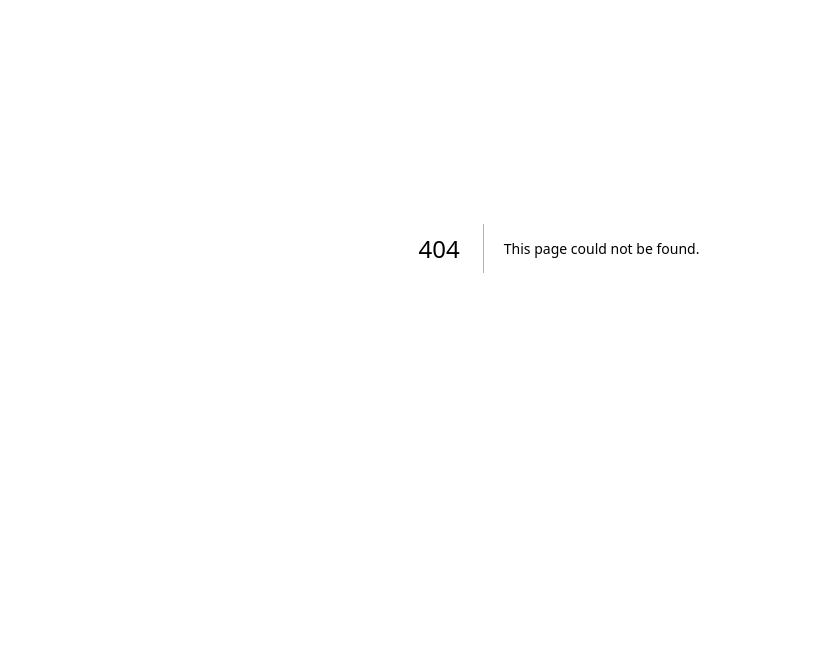
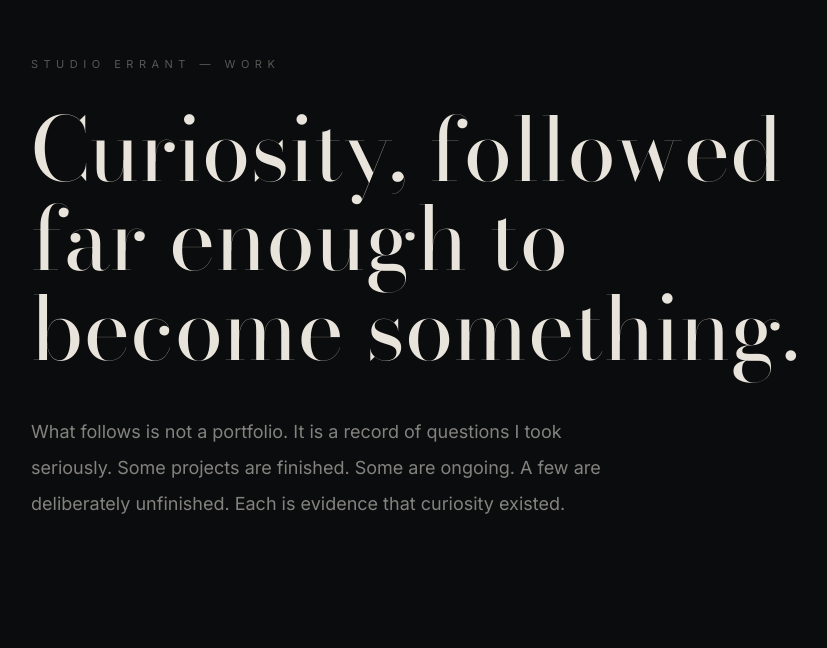
Before and after one commit to XiaoPongo/studioerrant, a Next.js app: page /work in a window 1280 px wide. Before the commit this address had no page. Shown: the part 152-800 px from the top of the page, without its empty margins (81-908 px from the left). Built offline with nearby package versions, Linux system fonts and the light colour scheme.

Commit message:
Create page.tsx

```diff
--- /dev/null
+++ b/src/app/work/page.tsx
@@ -0,0 +1,5 @@
+import { WorkPage } from "@/components/errant/pages/work-page";
+
+export default function Work() {
+  return <WorkPage />;
+}
```
